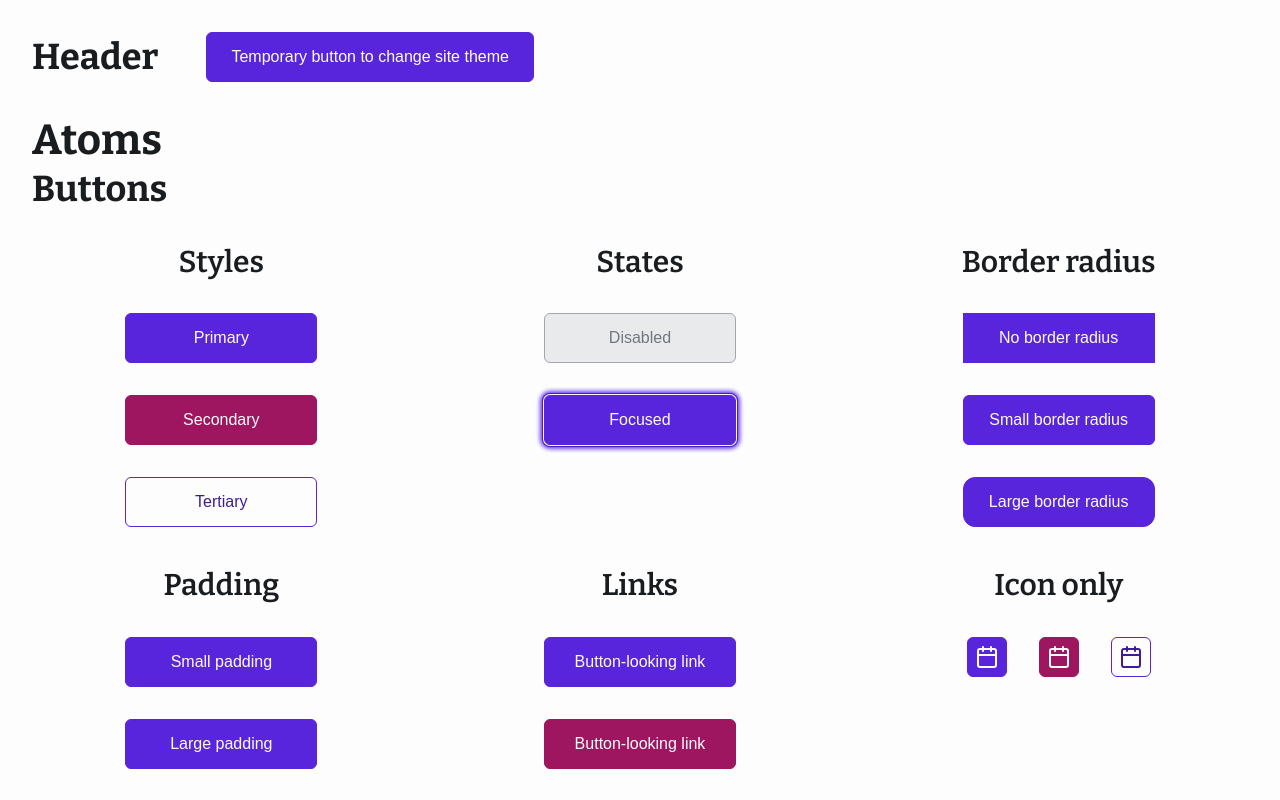
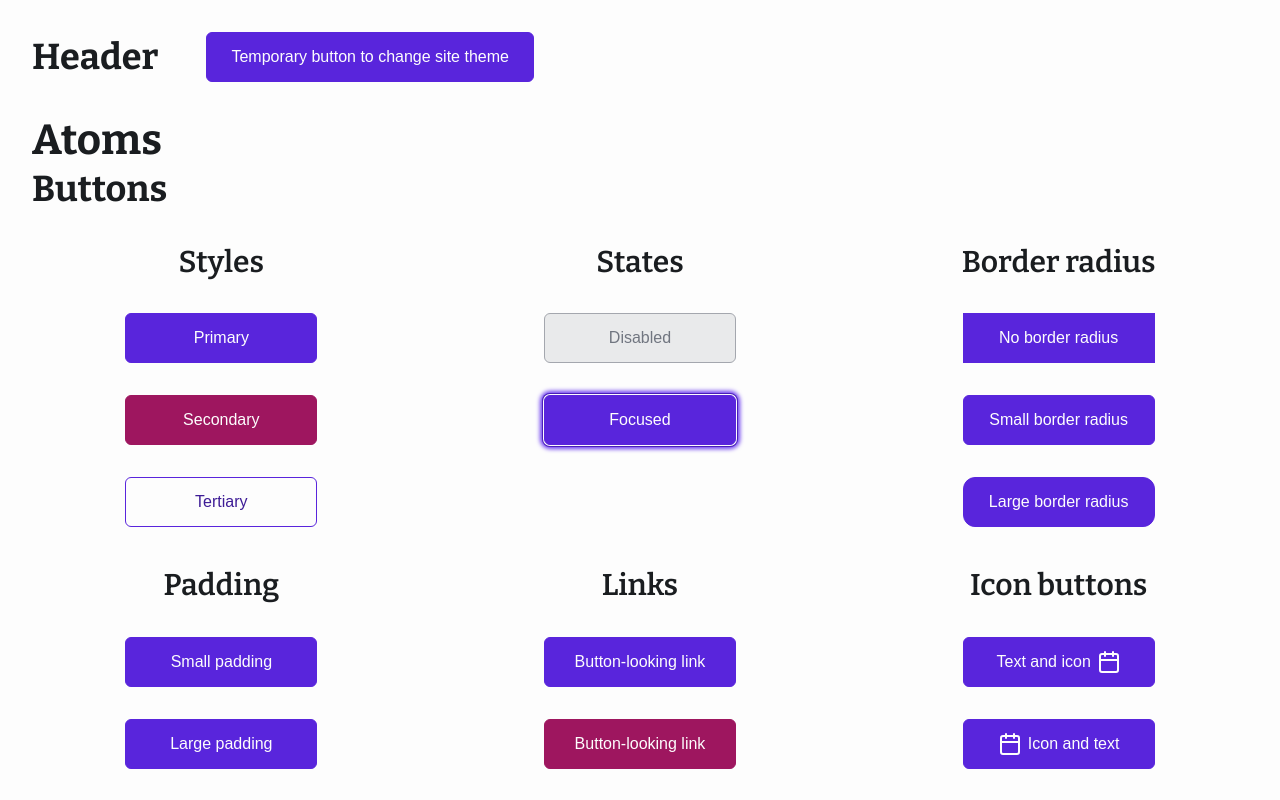
Before and after one commit to marboqmar/starter, a React (Vite) app: page /atoms in a window 1280 px wide. Shown: the top 800 px of the page. Built offline with nearby package versions, Linux system fonts and the light colour scheme; a web font is replaced by a local one.

Commit message:
Updated button atom to also manage buttons containing text and icon

```diff
--- a/src/components/atoms/Button/Button.css
+++ b/src/components/atoms/Button/Button.css
@@ -89,6 +89,15 @@
   color: var(--button-secondary-text);
 }
 
+/* Icon and text button */
+.button--icon {
+  display: inlint-flex;
+  flex-direction: row;
+  align-items: center;
+  justify-content: center;
+  gap: var(--spacing-button-icon-gap);
+}
+
 /* Icon only button*/
 .button--icon-only {
   padding: 0;
--- a/src/components/atoms/Button/Button.jsx
+++ b/src/components/atoms/Button/Button.jsx
@@ -16,6 +16,9 @@ import { classNames } from '../../../utils/helpers';
  * @param {string} [to] - Target URL if component is Link.
  * @param {string} [role] - ARIA role.
  * @param {boolean} [disabled] - Disables the button and adds disabled styling.
+ * @param {boolean} [hasIcon] - Adds class to style a button containing text and an icon.
+ * @param {boolean} [isIconOnly] - Adds class to style a button containing only an icon.
+ * @param {string} [ariaLabel] - Required if isIconOnly. Provides the accessible name.
  * @param {node} children - Button content.
  * @param {object} [rest] - Additional props passed.
  *
@@ -30,6 +33,13 @@ import { classNames } from '../../../utils/helpers';
  * @example
  * // Standard text link (not a button)
  * <Button component={Link} to="/contact">Contact</Button>
+ *
+ * @example
+ * // Button with icon and text
+ * <Button className="button-showcase__button" hasIcon>
+ *   <span>Text and icon</span>
+ *   <Icon isDecorative name="icon-calendar" />
+ * </Button>
  *
  * @example
  * // Icon only button
@@ -49,6 +59,7 @@ export const Button = ({
   to,
   role,
   disabled,
+  hasIcon,
   isIconOnly,
   ariaLabel,
   children,
@@ -78,6 +89,7 @@ export const Button = ({
     'button-appearance': hasButtonAppearance,
     'button--link': notButtonAppearance,
     'button--disabled': disabled,
+    'button--icon': hasIcon,
     'button--icon-only': isIconOnly,
   });
 
--- a/src/css/global/variables.css
+++ b/src/css/global/variables.css
@@ -53,6 +53,7 @@
   --spacing-button-padding-sm: var(--spacing-0-25) var(--spacing-0-5);
   --spacing-button-padding: var(--spacing-0-5) var(--spacing-1);
   --spacing-button-padding-lg: var(--spacing-0-75) var(--spacing-1-5);
+  --spacing-button-icon-gap: var(--spacing-0-375);
   --spacing-code-lat-padding: var(--spacing-0-25);
   --spacing-control-text: var(--spacing-0-5);
   --spacing-definition-list-items: var(--spacing-0-5); /* Spacing between each dt and dd group */
--- a/src/showcases/atoms/ButtonShowcase/ButtonShowcase.jsx
+++ b/src/showcases/atoms/ButtonShowcase/ButtonShowcase.jsx
@@ -87,7 +87,16 @@ export const ButtonShowcase = () => {
 
         {/* Buttons - icon only */}
         <div className="button-showcase__column">
-          <Heading level={3}>Icon only</Heading>
+          <Heading level={3}>Icon buttons</Heading>
+          <Button className="button-showcase__button" hasIcon>
+            <span>Text and icon</span>
+            <Icon isDecorative name="icon-calendar" />
+          </Button>
+          <Button className="button-showcase__button" hasIcon>
+            <Icon isDecorative name="icon-calendar" />
+            <span>Icon and text</span>
+          </Button>
+          <Heading level={4}>Icon only buttons</Heading>
           <div className="button-showcase__icon-showcases row gap-sm">
             <Button isIconOnly ariaLabel="Open Calendar">
               <Icon isDecorative name="icon-calendar" />
```
